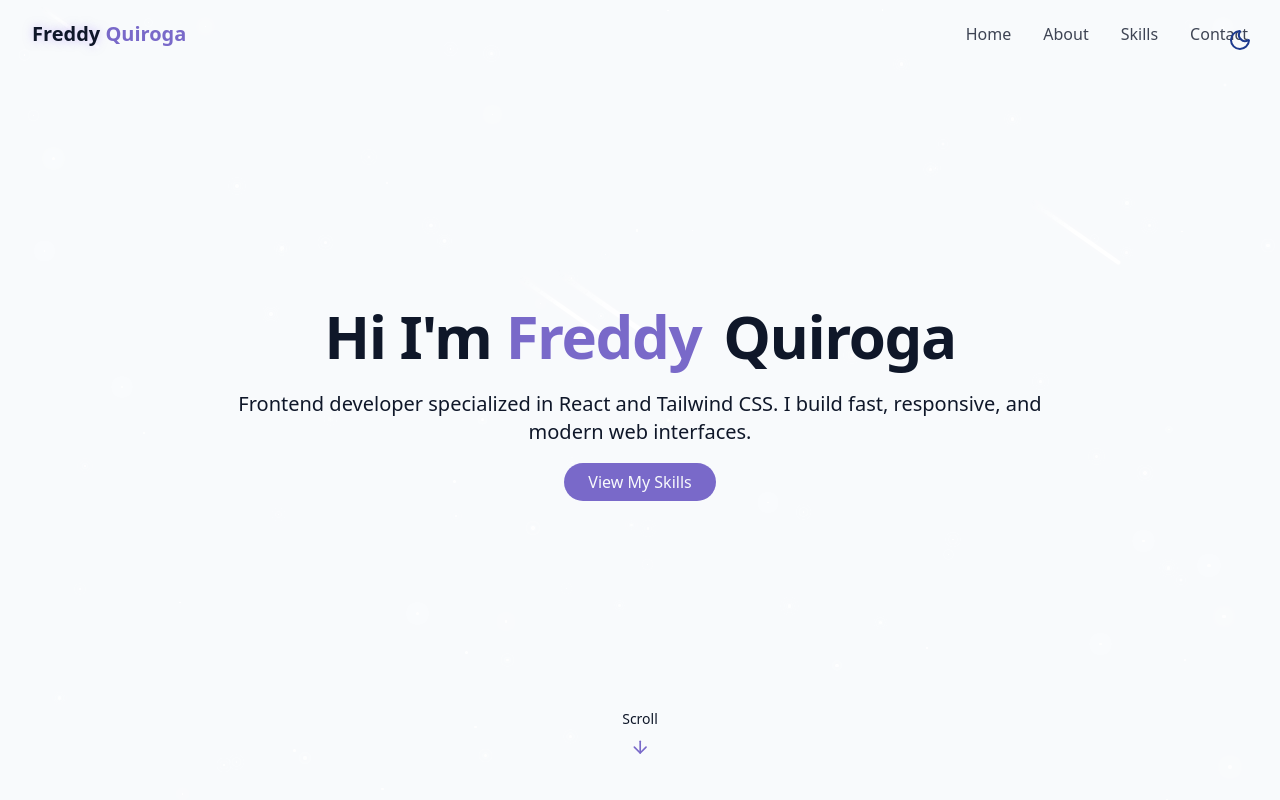
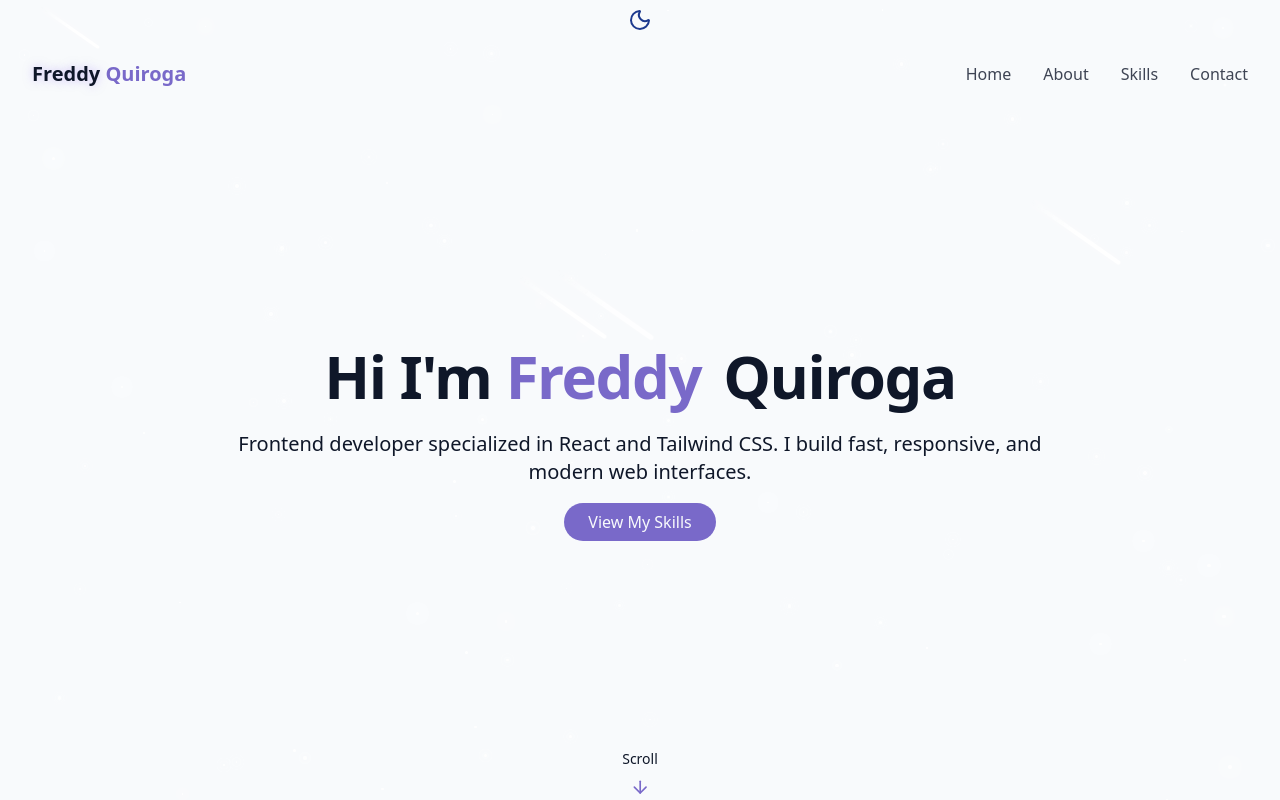
Before and after one commit to FreddyQuiroga/my-portfolio, a React (Vite) app: page / in a window 1280 px wide. Shown: the top 800 px of the page. Built offline with nearby package versions, Linux system fonts and the light colour scheme.

Commit message:
style: Removed fixed in button
I removed attribute fixed with another attributos like top, right in ThemeToggle

```diff
--- a/src/components/ThemeToggle.jsx
+++ b/src/components/ThemeToggle.jsx
@@ -31,7 +31,7 @@ export const ThemeToggle = () => {
     <button
       onClick={toggleTheme}
       className={cn(
-        "fixed max-sm:hidden top-5 right-5 z-50 p-2 rounded-full",
+        "p-2 rounded-full",
         "transition-colors duration-300 focus:outline-hidden"
       )}
     >
```
